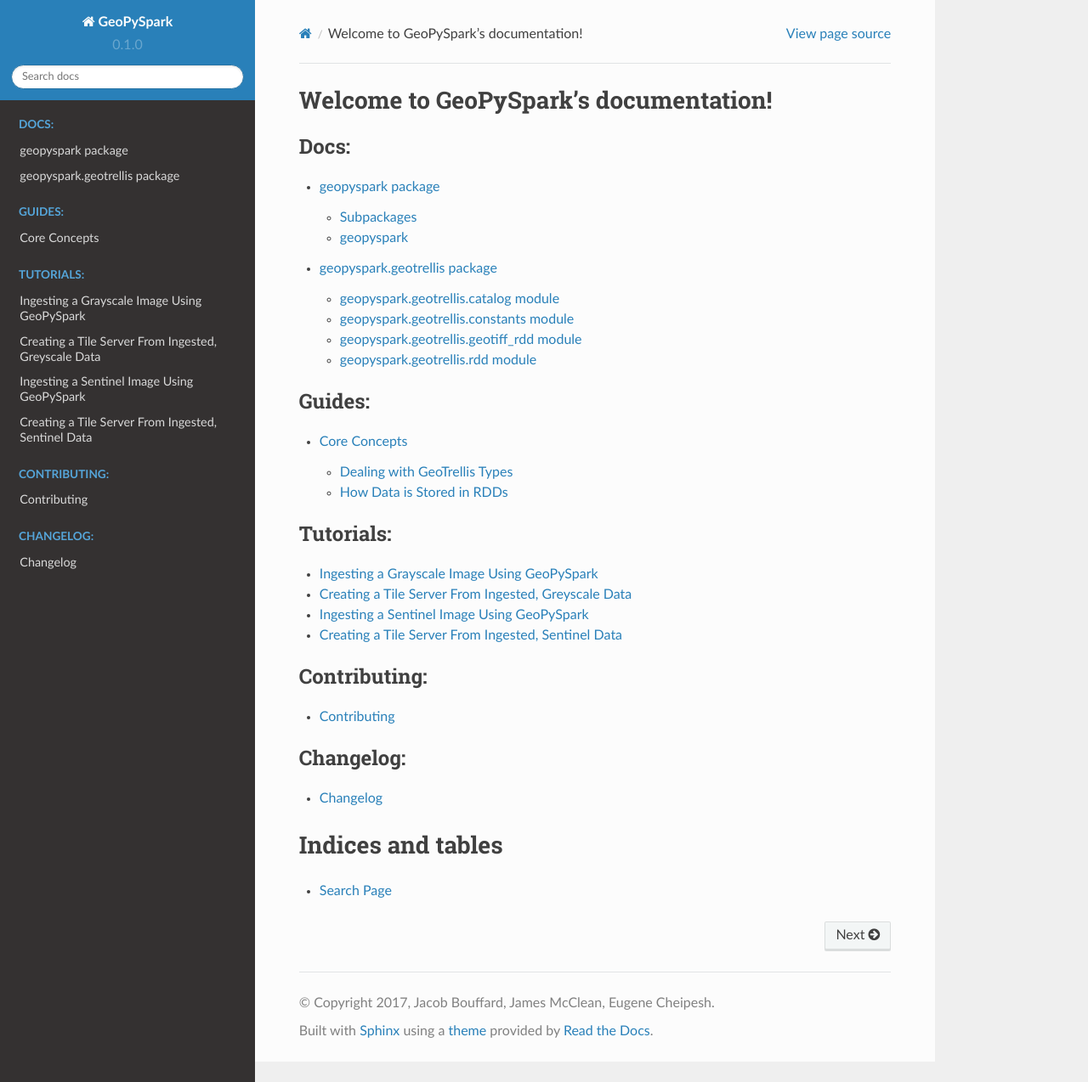
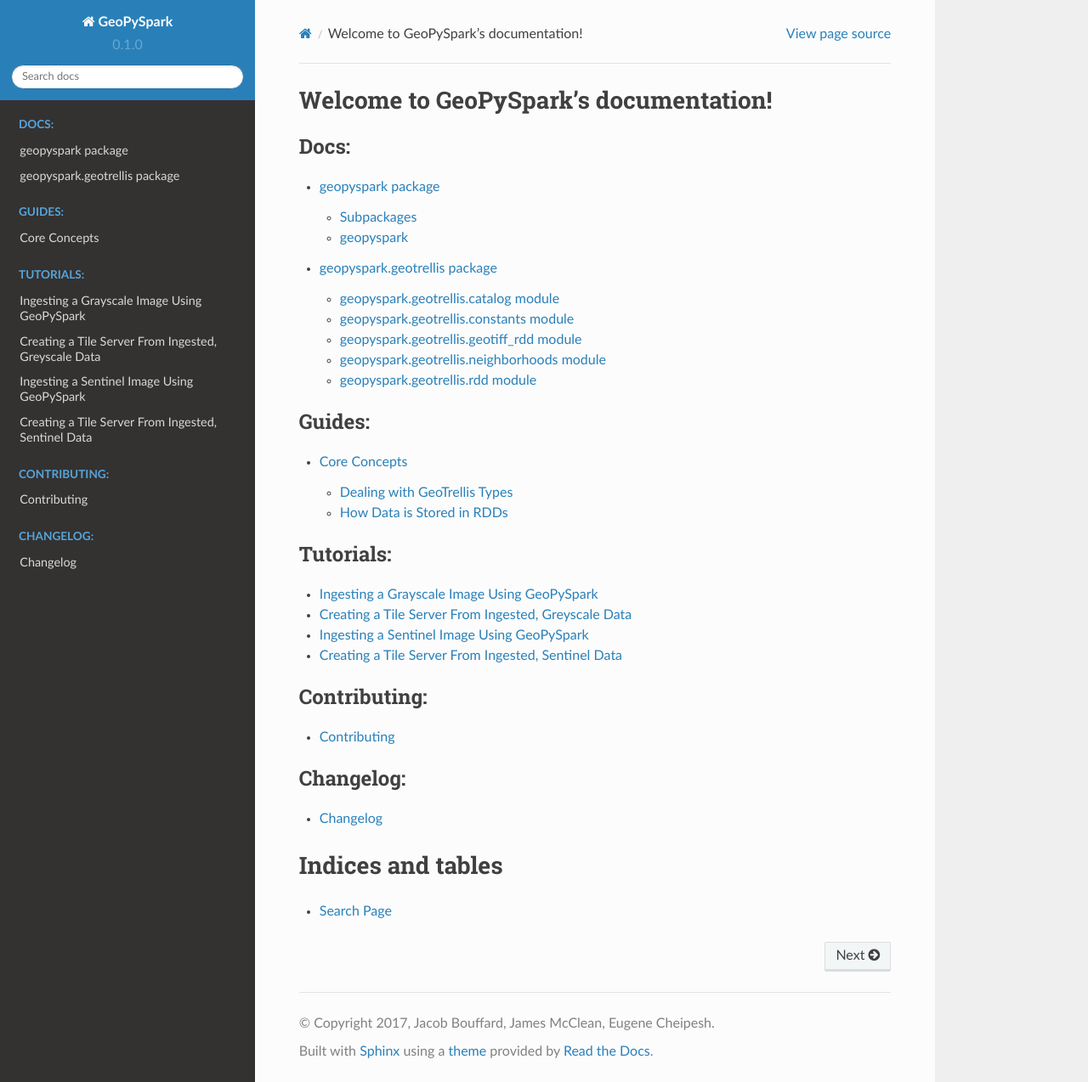
Before and after one commit to locationtech-labs/geopyspark, a Sphinx documentation site: the page built from docs/index.rst, in a window 1280 px wide and 1274 px high. Shown: the whole window at 85% size. Built offline with Sphinx 7.4.7 and the Read the Docs theme 2.0.0, drawn with Linux system fonts in a browser that asks for light colours.

Commit message:
Added geopyspark.geotrellis.neighborhoods to the docs

```diff
--- a/docs/geopyspark.geotrellis.rst
+++ b/docs/geopyspark.geotrellis.rst
@@ -28,6 +28,13 @@
    :members:
    :inherited-members:
 
+geopyspark.geotrellis.neighborhoods module
+--------------------------------------------
+
+.. automodule:: geopyspark.geotrellis.neighborhoods
+   :members:
+   :inherited-members:
+
 geopyspark.geotrellis.rdd module
 ---------------------------------
 
```
